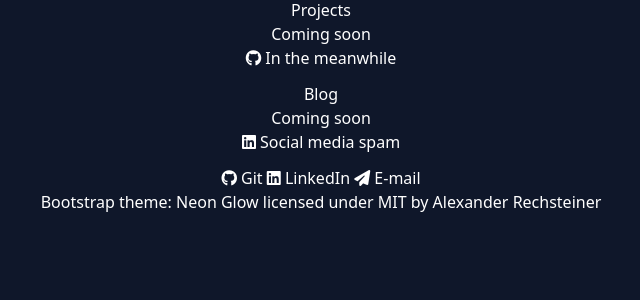
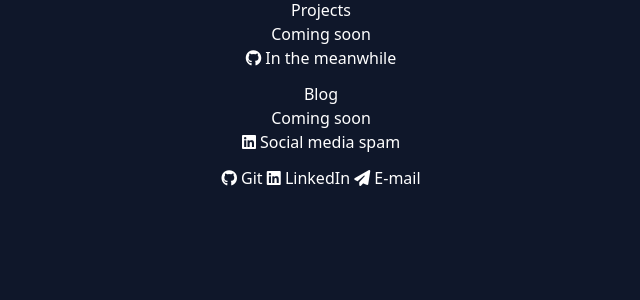
Before and after one commit to Lewandowski-commits/helloworld, a Flask app: page / in a window 1280 px wide. Shown: the part 240-540 px from the top of the page, without its empty margins (319-959 px from the left). Run offline with Flask 2, Linux system fonts and the light colour scheme; parts of the project's set-up code (start-up, migrations or seed data) failed here and were passed over; some libraries are stand-ins or nearby versions.

Commit message:
remove credit for bootstrap theme

```diff
--- a/templates/layout.html
+++ b/templates/layout.html
@@ -70,8 +70,6 @@
         <i class="fa-solid fa-paper-plane"></i>
         E-mail
       </a>
-      <br>
-      <span>Bootstrap theme: <a href="https://hackerthemes.com/bootstrap-themes/neon-glow/">Neon Glow</a> licensed under MIT by Alexander Rechsteiner</span>
     </div>
 </footer>
 
```
